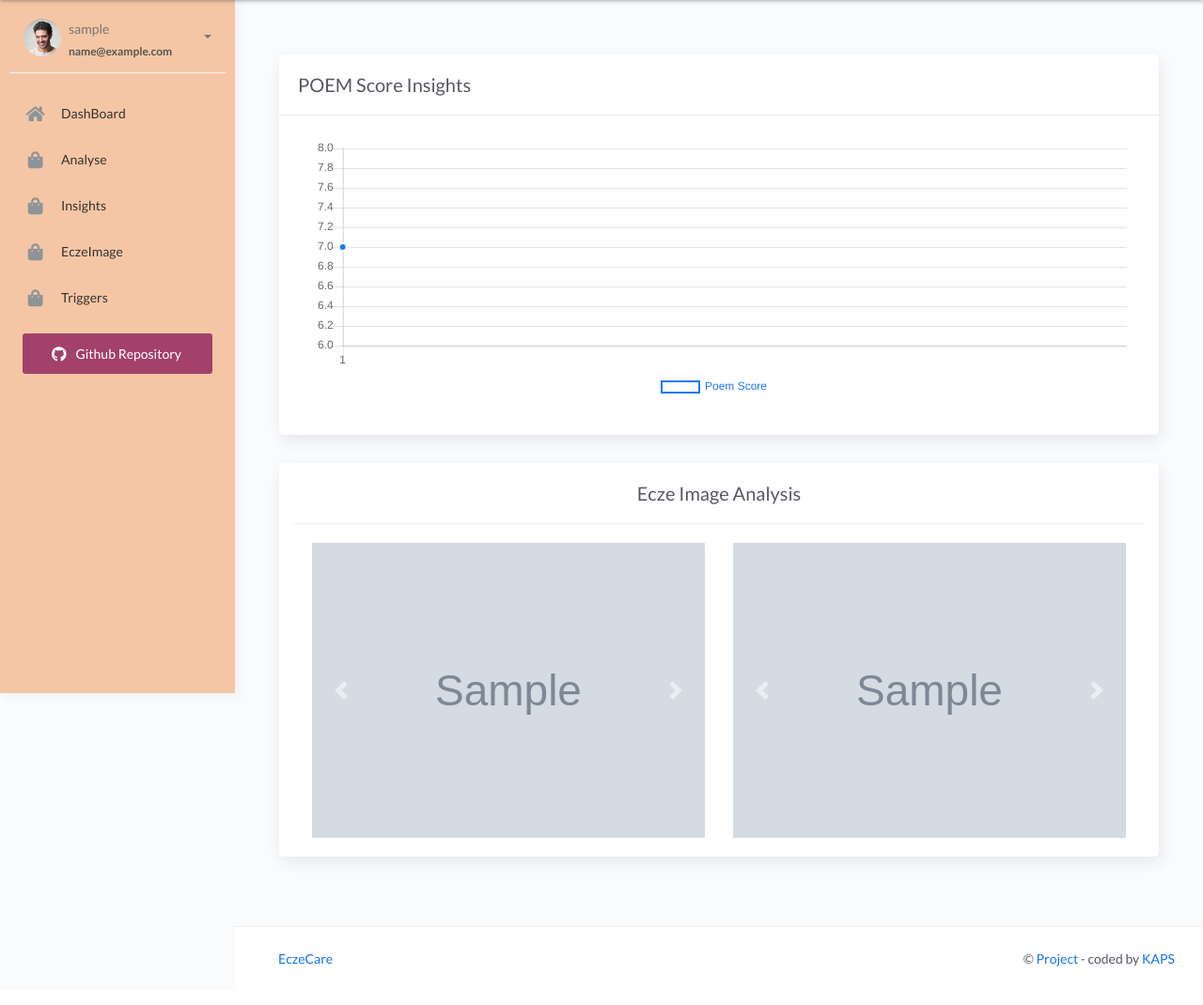
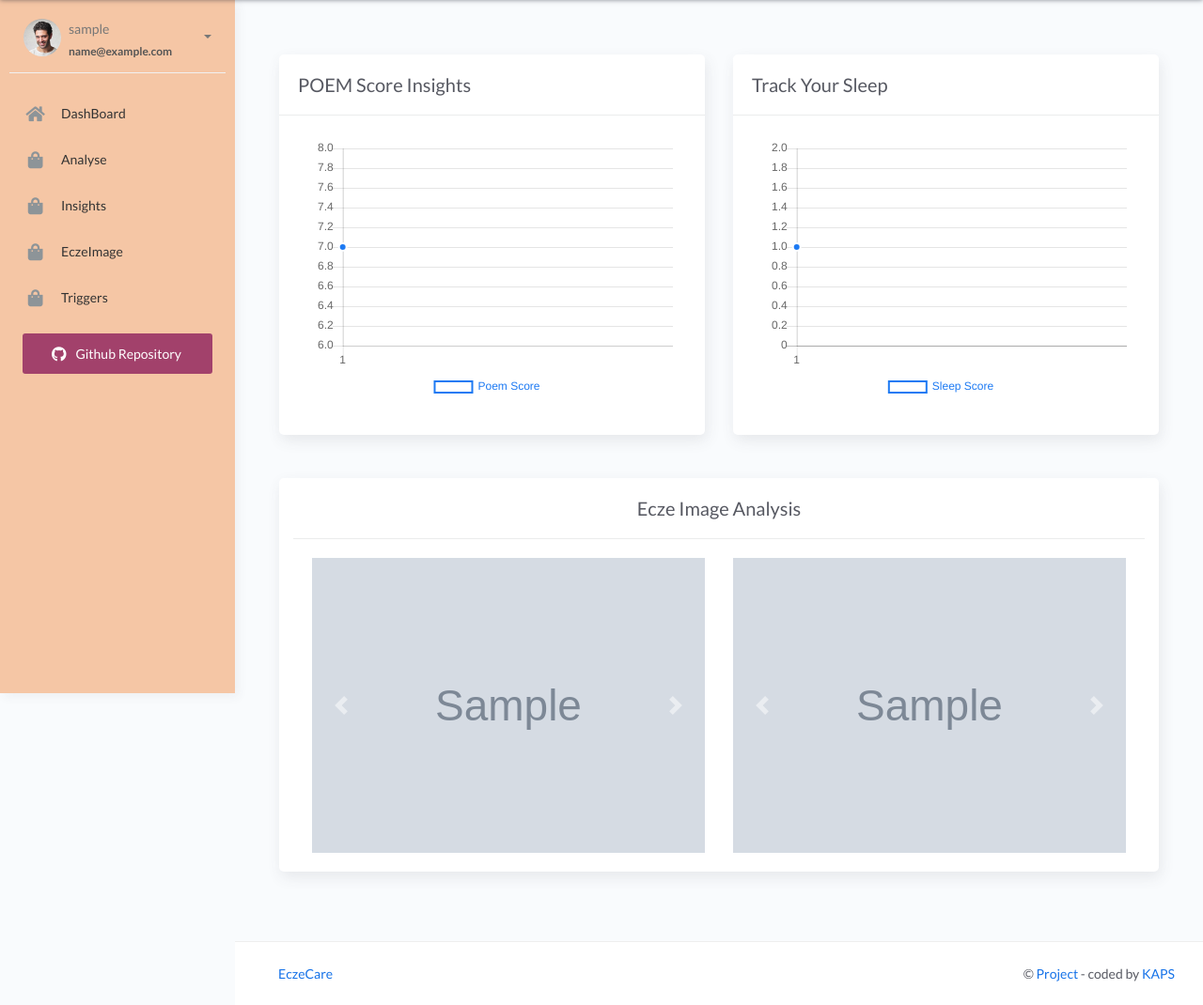
Before and after one commit to KamaljeetSahoo/EczeCare, a Django app: page /insights/ in a window 1280 px wide. Shown: the part 62-1132 px from the top of the page at 94% size. Before the commit the page ends 1091 px from the top, so only its background shows below. Run offline with Django 4.2, Linux system fonts and the light colour scheme; a user stored in the database is signed in; tables that the repository leaves empty hold one stand-in row (values such as "Sample post"); grey boxes marked "Sample" are stand-in pictures; parts of the project's set-up code (start-up, migrations or seed data) failed here and were passed over; some libraries are stand-ins or nearby versions.

Commit message:
dashboard updates

```diff
--- a/Insights/views.py
+++ b/Insights/views.py
@@ -7,8 +7,13 @@ def insights_page(request):
     if request.user.is_authenticated:
         poemscore = list(request.user.poemscore_set.all())
         p = []
+        sleepscore = []
         for score in poemscore:
+
+            sleepscore.append(getattr(score,'q2'))
             p.append(poem_calc_db(score))
+
+
 
         #Image fetch from db
         images, masks = [], []
@@ -18,6 +23,7 @@ def insights_page(request):
             masks.append(e.processed_image.url)
         a = {
             "poem_score":p,
+            "sleep_score":sleepscore,
             "labels":[i+1 for i in range(len(p))],
             "images": images,
             "masks": masks,
--- a/eczema_profile/utils.py
+++ b/eczema_profile/utils.py
@@ -12,6 +12,19 @@ def poem_calc_db(p):
     for i in range(1,8):
         s += getattr(p, 'q'+str(i))
     return s
+def last_severe(l):
+    g = 1
+    max = -1
+    for i in range(1,8):
+        sc = getattr(l,'q'+str(i))
+        if sc>=g:
+            g = sc
+            max = i
+    return max
+
+
+
+
 
 def process_image(image):
     image = cv2.cvtColor(image, cv2.COLOR_BGR2GRAY)
--- a/templates/pages/insights.html
+++ b/templates/pages/insights.html
@@ -9,6 +9,8 @@
     <div class="page-inner mt-5">
         <div class="page-header mt-5">
         <div class="container-fluid">
+            <div class="row">
+                <div class="col-md-6">
                     <div class="card">
                         <div class="card-header">
                             <div class="card-title">POEM Score Insights</div>
@@ -19,6 +21,22 @@
                             </div>
                         </div>
                     </div>
+                </div>
+                <div class="col-md-6">
+                    <div class="card">
+                        <div class="card-header">
+                            <div class="card-title">Track Your Sleep</div>
+                        </div>
+                        <div class="card-body">
+                            <div class="chart-container">
+                                <canvas id="lineChart2"></canvas>
+                            </div>
+                        </div>
+                    </div>
+                </div>
+            </div>
+
+
             <div class="container mt-3 card">
                 <div class="card-header text-center">
                     <div class="card-title">Ecze Image Analysis</div>
@@ -79,6 +97,7 @@
                 </div>
             </div>
 
+
         </div>
         </div>
     </div>
@@ -90,6 +109,7 @@
 {% block javascripts %}
     <script>
         var lineChart = document.getElementById('lineChart').getContext('2d');
+        var lineChart2 = document.getElementById('lineChart2').getContext('2d');
 
 
         var myLineChart = new Chart(lineChart, {
@@ -136,6 +156,52 @@
                 }
             }
         });
+
+
+        var myLineChart2 = new Chart(lineChart2, {
+            type: 'line',
+            data: {
+                //labels: ["Jan", "Feb", "Mar", "Apr", "May", "Jun", "Jul", "Aug", "Sep", "Oct", "Nov", "Dec"],
+                labels : {{labels}},
+                datasets: [{
+                    label: "Sleep Score",
+                    borderColor: "#1d7af3",
+                    pointBorderColor: "#FFF",
+                    pointBackgroundColor: "#1d7af3",
+                    pointBorderWidth: 2,
+                    pointHoverRadius: 4,
+                    pointHoverBorderWidth: 1,
+                    pointRadius: 4,
+                    backgroundColor: 'transparent',
+                    fill: true,
+                    borderWidth: 2,
+                    data: {{sleep_score}},
+                }]
+            },
+            options : {
+                responsive: true,
+                maintainAspectRatio: false,
+                legend: {
+                    position: 'bottom',
+                    labels : {
+                        padding: 10,
+                        fontColor: '#1d7af3',
+                    }
+                },
+                tooltips: {
+                    bodySpacing: 4,
+                    mode:"nearest",
+                    intersect: 0,
+                    position:"nearest",
+                    xPadding:10,
+                    yPadding:10,
+                    caretPadding:10
+                },
+                layout:{
+                    padding:{left:15,right:15,top:15,bottom:15}
+                }
+            }
+        });
     </script>
 
 {% endblock javascripts %}
```
Also changed, not shown: eczema_profile/views.py (+5 -2 lines), templates/pages/homepage.html (+16 -0 lines). Lines whose indentation alone changed are shown as unchanged.
